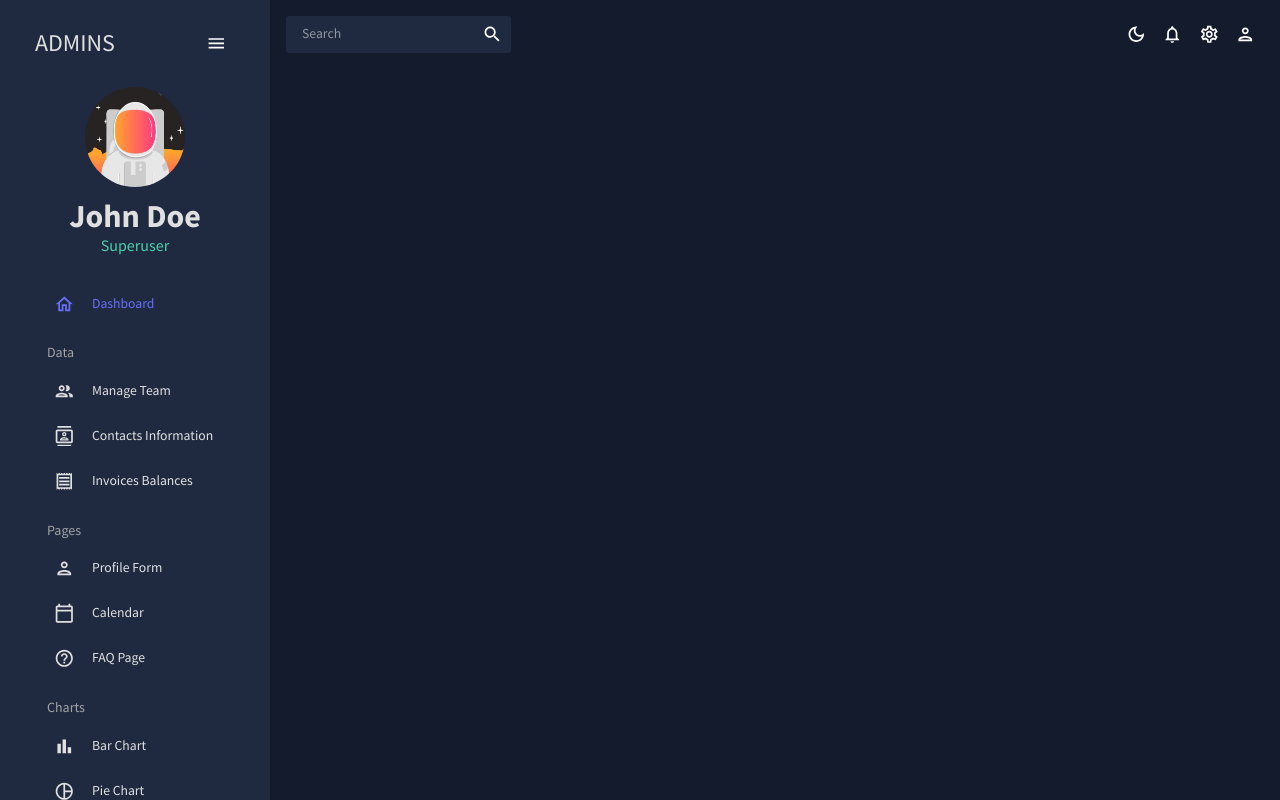
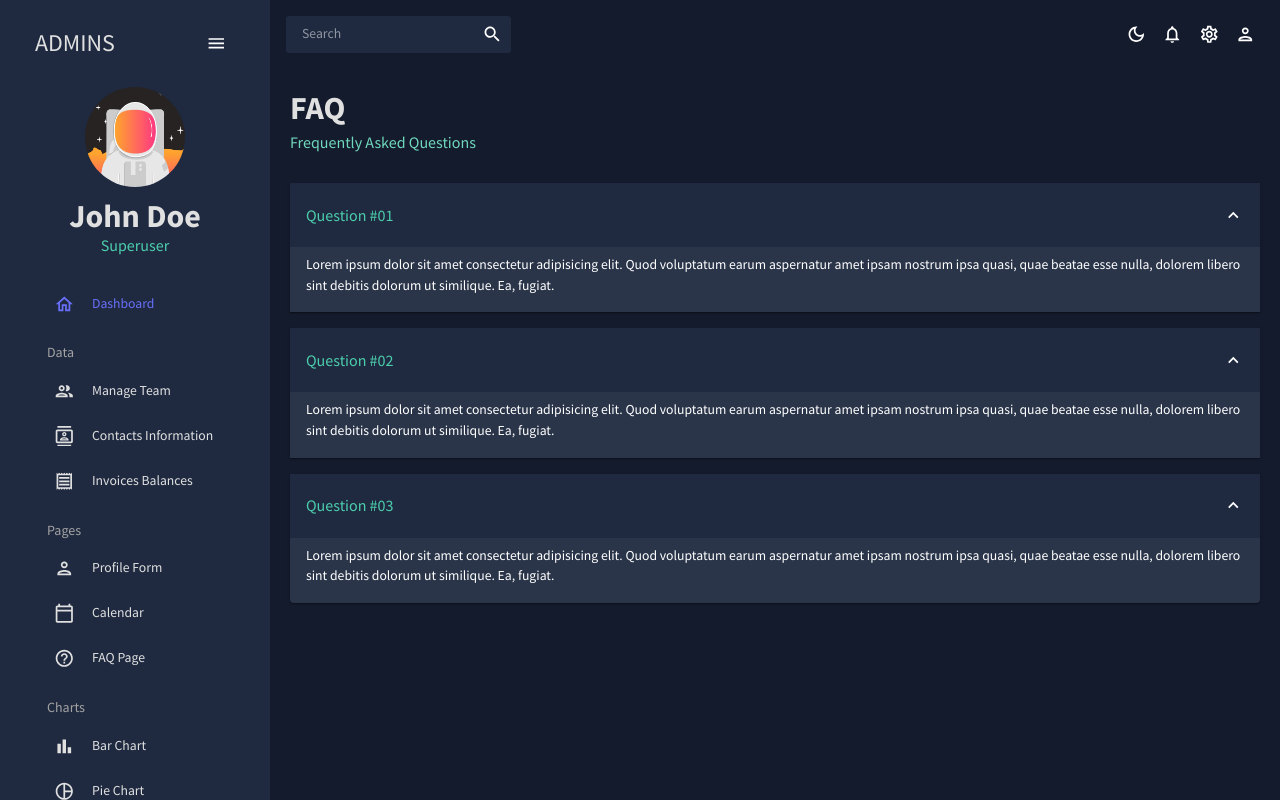
Before and after one commit to callmeUmer/react-dashboard, a React (Create React App) app: page /faq in a window 1280 px wide. Built offline with nearby package versions, Linux system fonts and the light colour scheme.

Commit message:
feat: faq page created

```diff
--- a/src/App.js
+++ b/src/App.js
@@ -11,7 +11,7 @@
 import Form from './scenes/form';
 // import Line from './scenes/Line';
 // import Pie from './scenes/pie';
-// import FAQ from './scenes/faq';
+import FAQ from './scenes/faq';
 // import Geography from './scenes/geography';
 import Calendar from './scenes/calendar'
 
@@ -35,10 +35,10 @@
               <Route path="/invoices" element={<Invoices />}/>
               <Route path="/form" element={<Form/>}/>
               <Route path="/calendar" element={<Calendar />}/>
+              <Route path="/faq" element={<FAQ />}/>
               {/* <Route path="/bar" element={<Bar />}/> */}
               {/* <Route path="/pie" element={<Pie />}/> */}
               {/* <Route path="/line" element={<Line />}/> */}
-              {/* <Route path="/faq" element={<FAQ />}/> */}
               {/* <Route path="/geography" element={<Geography />}/> */}
             </Routes>
           </main>
--- /dev/null
+++ b/src/scenes/faq/index.jsx
@@ -0,0 +1,68 @@
+import { Box, useTheme, Typography } from "@mui/material";
+import Accordion from "@mui/material/Accordion";
+import AccordionSummary from "@mui/material/AccordionSummary";
+import AccordionDetails from "@mui/material/AccordionDetails";
+import ExpandMoreIcon from "@mui/icons-material/ExpandMore";
+import { tokens } from "../../theme";
+import Header from "../../components/Header";
+
+const FAQ = () => {
+    const theme = useTheme();
+    const colors = tokens(theme.palette.mode);
+
+    return (
+        <Box m="20px">
+            <Header title="FAQ" subtitle="Frequently Asked Questions" />
+            <Accordion defaultExpanded sx={{backgroundColor: colors.primary[400]}}>
+                <AccordionSummary expandIcon={<ExpandMoreIcon />} sx={{backgroundColor: colors.primary[400]}}>
+                    <Typography color={colors.greenAccent[500]}  variant="h5">
+                        Question #01
+                    </Typography>
+                </AccordionSummary>
+                <AccordionDetails>
+                    <Typography>
+                        Lorem ipsum dolor sit amet consectetur adipisicing elit.
+                        Quod voluptatum earum aspernatur amet ipsam nostrum ipsa quasi,
+                        quae beatae esse nulla, dolorem libero sint debitis
+                        dolorum ut similique. Ea, fugiat.
+                    </Typography>
+                </AccordionDetails>
+            </Accordion>
+            <Accordion defaultExpanded sx={{backgroundColor: colors.primary[400]}}>
+
+                <AccordionSummary expandIcon={<ExpandMoreIcon />} sx={{backgroundColor: colors.primary[400]}}>
+                    <Typography color={colors.greenAccent[500]}  variant="h5">
+                        Question #02
+                    </Typography>
+                </AccordionSummary>
+
+                <AccordionDetails>
+                    <Typography>
+                        Lorem ipsum dolor sit amet consectetur adipisicing elit.
+                        Quod voluptatum earum aspernatur amet ipsam nostrum ipsa quasi,
+                        quae beatae esse nulla, dolorem libero sint debitis
+                        dolorum ut similique. Ea, fugiat.
+                    </Typography>
+                </AccordionDetails>
+            </Accordion>
+            <Accordion defaultExpanded sx={{backgroundColor: colors.primary[400]}}>
+                <AccordionSummary expandIcon={<ExpandMoreIcon />} sx={{backgroundColor: colors.primary[400]}}>
+                    <Typography color={colors.greenAccent[500]}  variant="h5">
+                        Question #03
+                    </Typography>
+                </AccordionSummary>
+
+                <AccordionDetails>
+                    <Typography>
+                        Lorem ipsum dolor sit amet consectetur adipisicing elit.
+                        Quod voluptatum earum aspernatur amet ipsam nostrum ipsa quasi,
+                        quae beatae esse nulla, dolorem libero sint debitis
+                        dolorum ut similique. Ea, fugiat.
+                    </Typography>
+                </AccordionDetails>
+            </Accordion>
+        </Box>
+    )
+}
+
+export default FAQ;
```
